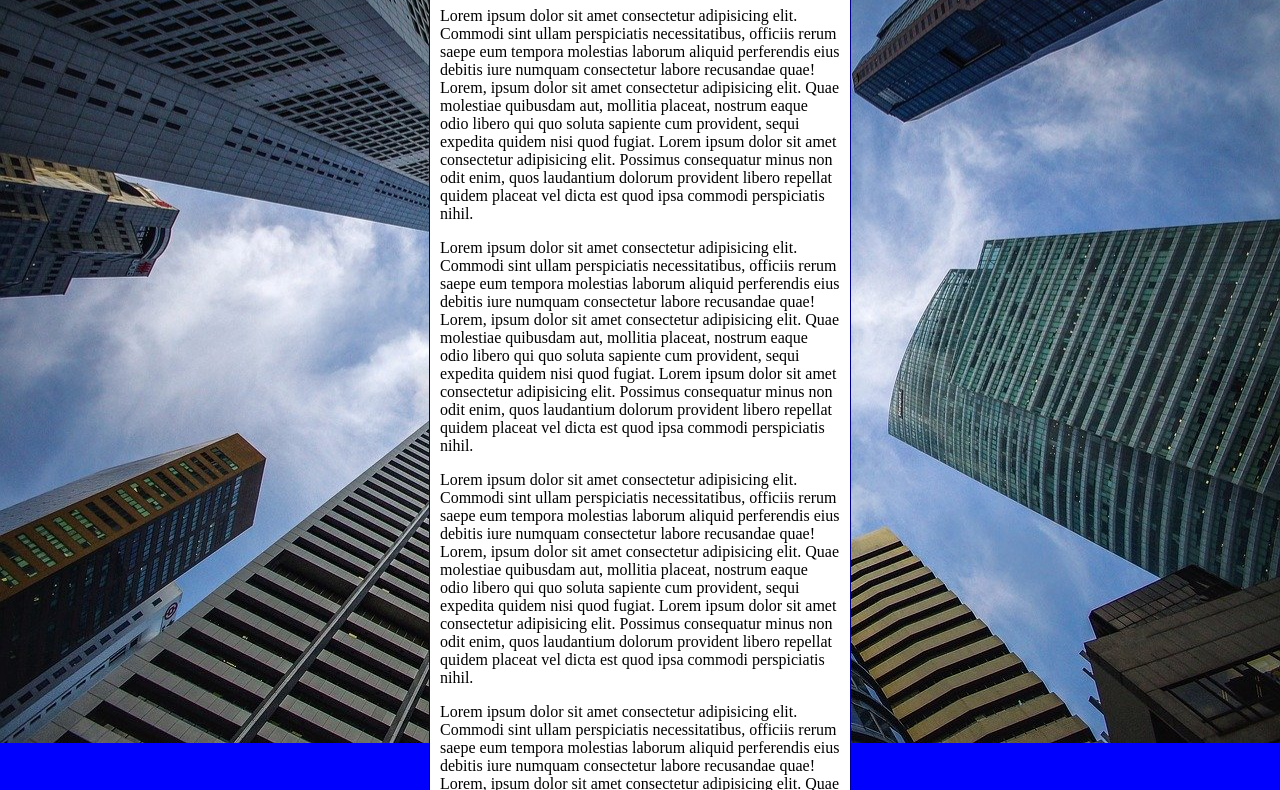
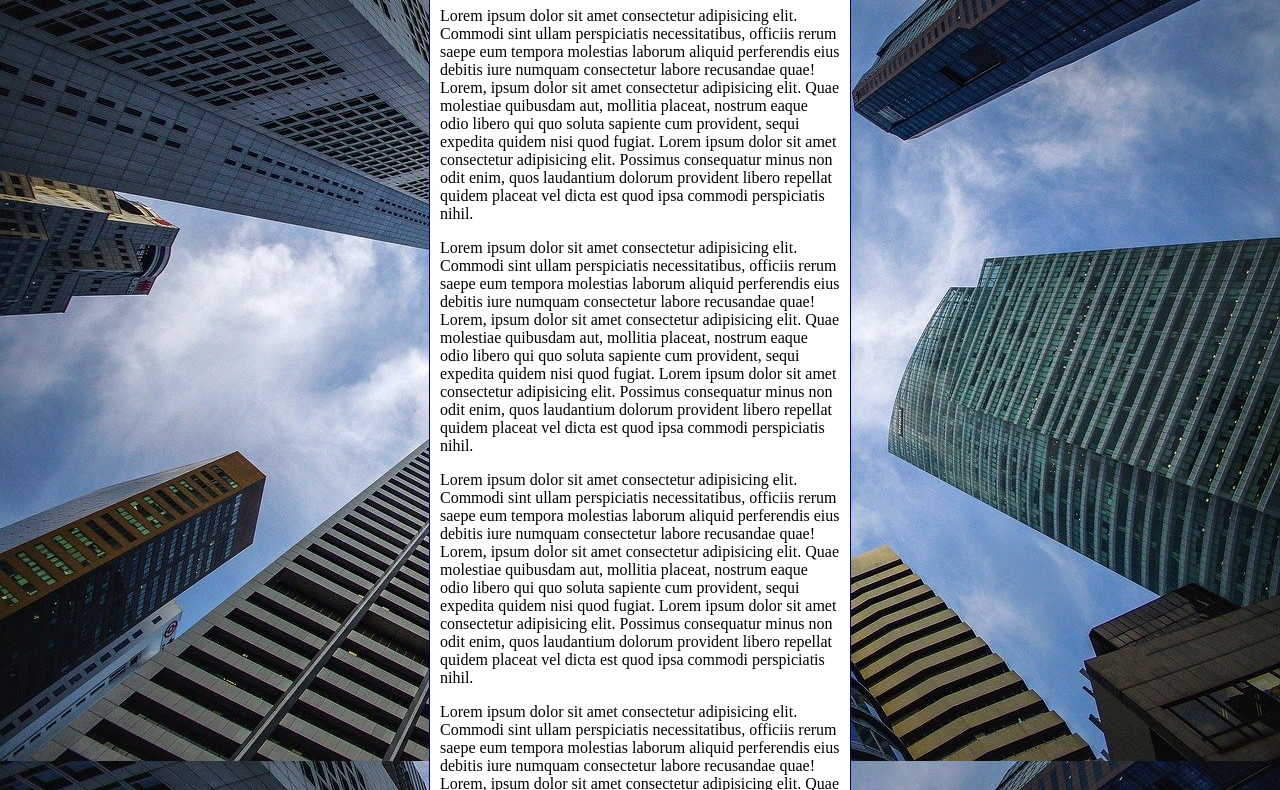
Before and after one commit to marcusvinicius-dev/html5_css3, a plain HTML site: page exercicios/ex022/fundo006.html in a window 1280 px wide. Shown: the part 92-882 px from the top of the page. Drawn offline with Linux system fonts and the light colour scheme.

Commit message:
atualizacao do code exec 022

```diff
--- a/exercicios/ex022/fundo006.html
+++ b/exercicios/ex022/fundo006.html
@@ -4,15 +4,30 @@
     <meta charset="UTF-8">
     <meta http-equiv="X-UA-Compatible" content="IE=edge">
     <meta name="viewport" content="width=device-width, initial-scale=1.0">
-    <title>Document</title>
+    <title>Fundo Fixo de Tela</title>
     <style>
         body{
             height: 100vh;
+            /*
             background-color: blue;
             background-image: url('../ex022/imagens/wallpaper002.jpg');
             background-position: center center;
             background-repeat: no-repeat;
             background-size: cover;
+            background-attachment: fixed;
+            */
+
+            background: black url('../ex022/imagens/wallpaper002.jpg') center center no-repeat  fixed;
+            background-size: cover;
+
+            /*
+                shorthand do background
+                    color > image > position > repeat > [size] > attachment
+
+                mesmo estando na documentacao o uso do shorthand para background caso use o size a imagem nao carrega.
+
+            */
+
 
             /*
                 height: 100vh;
```
